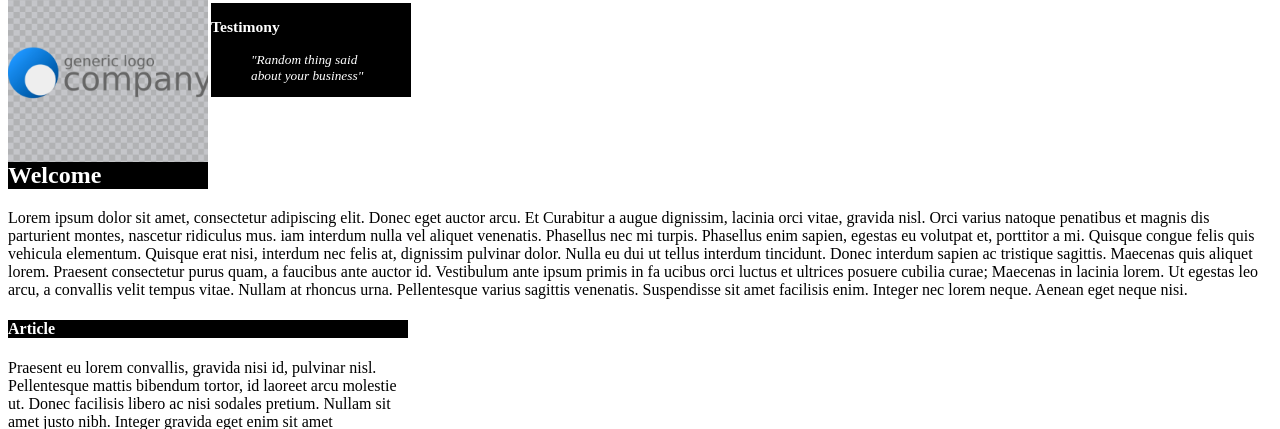
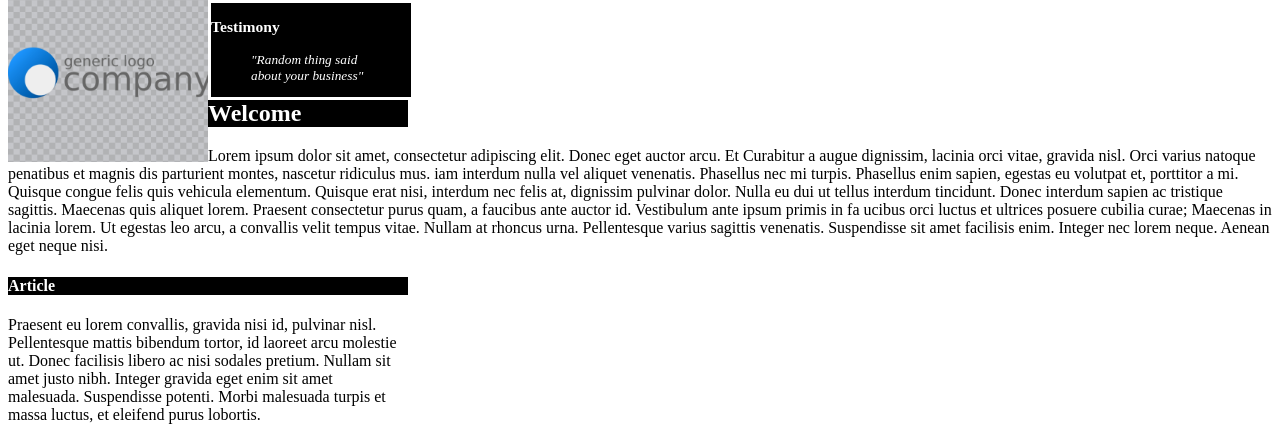
Before and after one commit to Mos-Def/sample-webpage, a PHP site: page / in a window 1280 px wide. Shown: the part 148-577 px from the top of the page. Run offline with PHP 8.4, Linux system fonts and the light colour scheme.

Commit message:
update stylesheet.css

```diff
--- a/css/stylesheet.css
+++ b/css/stylesheet.css
@@ -35,13 +35,14 @@ h1 {
 
 .welcomebar {
     width: 500px;
+    float: left;
 
 }
 h2 {
     background-color: black;
     color: white;
     text-align: left;
-    width: 200px;
+    width: 400px;
 }
 
 h4 {
```
